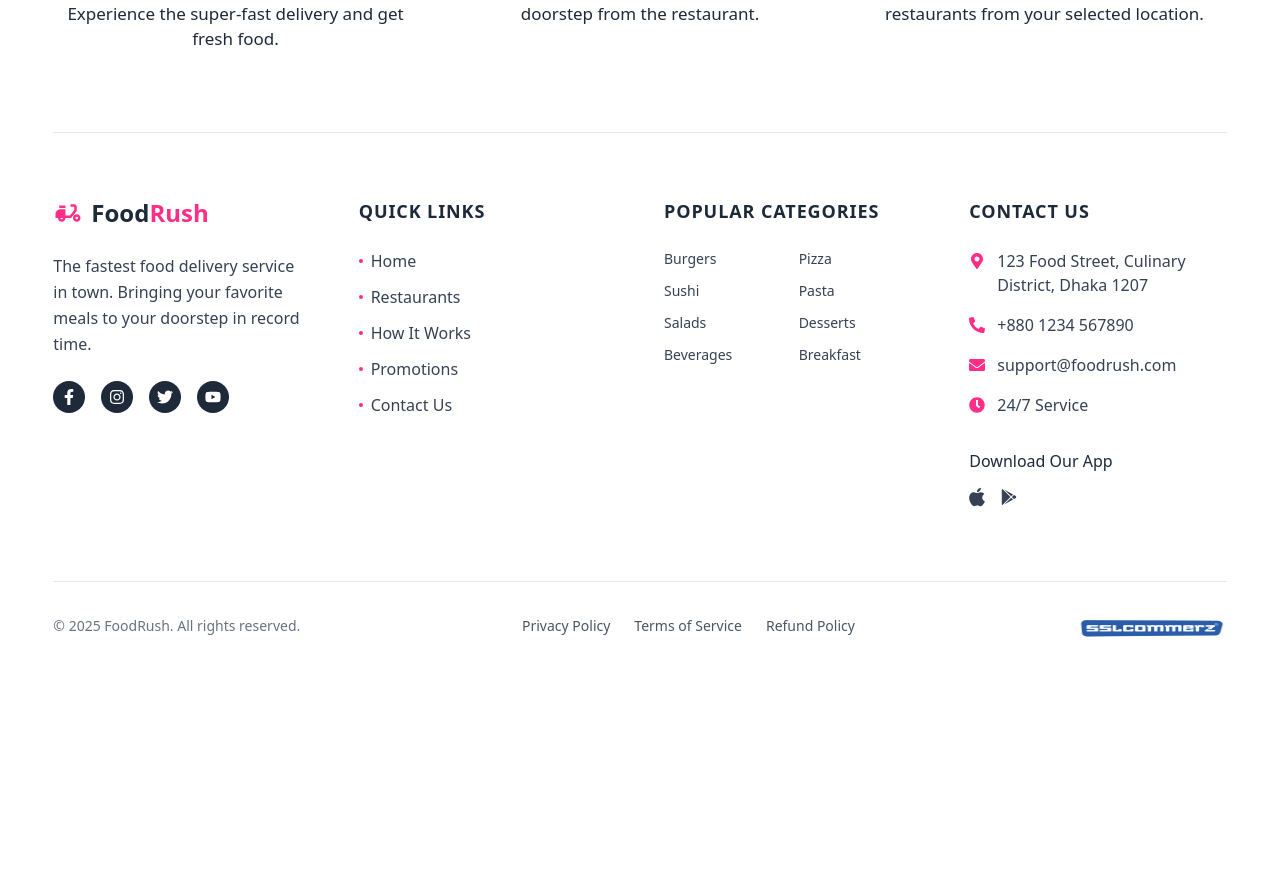
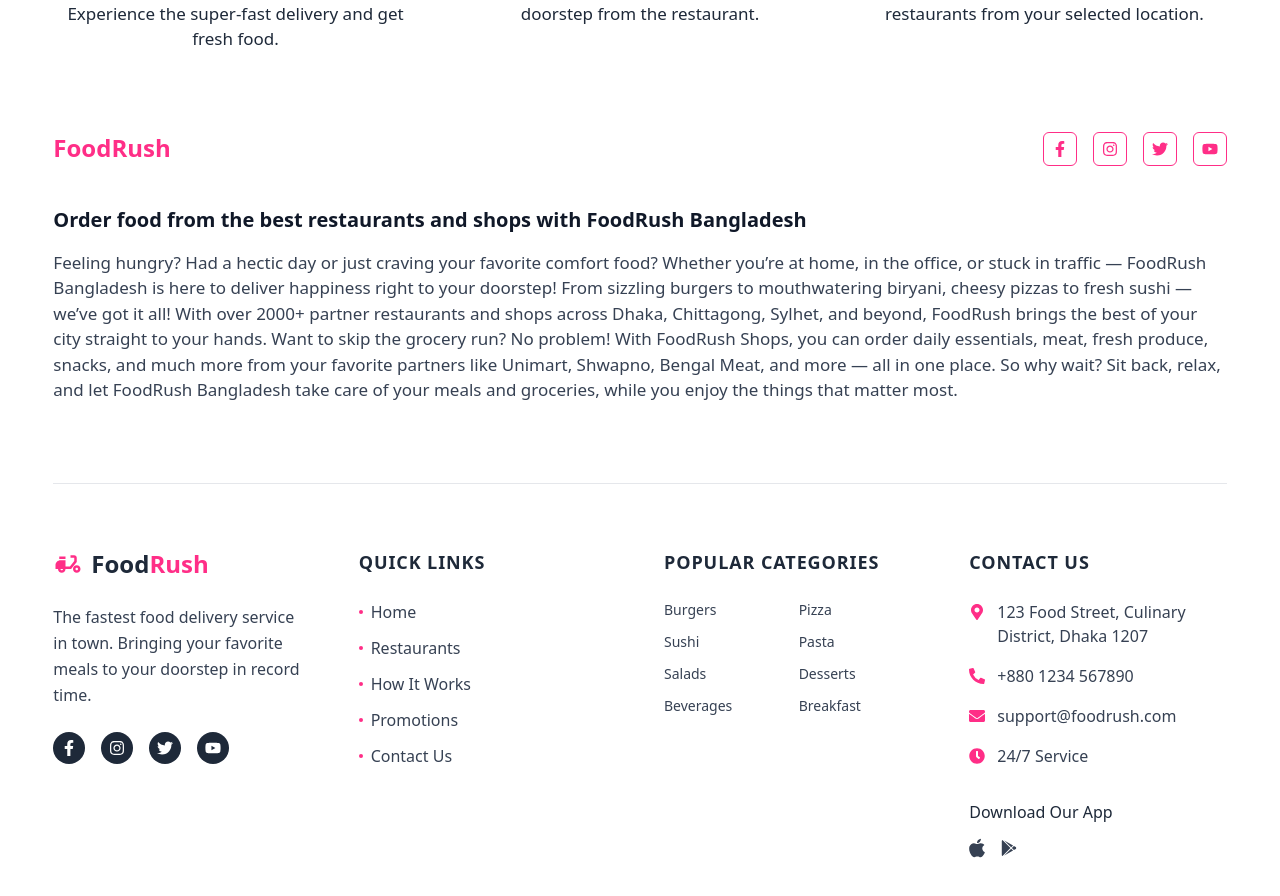
Before and after one commit to jahidhasan6676/foodrush-bangladesh-website, a Next.js app: page / in a window 1280 px wide. Shown: the part 1187-2083 px from the top of the page. Before the commit the page ends 1858 px from the top, so only its background shows below. Built offline with nearby package versions, Linux system fonts and the light colour scheme.

Commit message:
foodrush overview section design complete

```diff
--- a/src/app/page.js
+++ b/src/app/page.js
@@ -1,5 +1,6 @@
 import Banner from "@/components/homeSection/Banner";
 import FeatureSection from "@/components/homeSection/FeatureSection";
+import FoodRushOverview from "@/components/homeSection/FoodRushOverview";
 import PartnershipSection from "@/components/homeSection/PartnershipSection";
 
 
@@ -10,6 +11,7 @@
       <Banner/>
       <PartnershipSection/>
       <FeatureSection/>
+      <FoodRushOverview/>
 
     </div>
   );
--- /dev/null
+++ b/src/components/homeSection/FoodRushOverview.jsx
@@ -0,0 +1,39 @@
+import React from 'react';
+import { FaFacebookF, FaInstagram, FaTwitter, FaYoutube } from 'react-icons/fa';
+
+const FoodRushOverview = () => {
+    return (
+        <div className='w-11/12 mx-auto pb-20 '>
+            {/* name */}
+            <div className='flex justify-between mb-10'>
+                <div>
+                    <h2 className='text-2xl font-semibold md:font-bold text-[#ff2e87]'>FoodRush</h2>
+                </div>
+                <div className="flex space-x-4">
+                    <a href="#" className="border border-[#ff2e87] hover:bg-[#ff2e87] text-[#ff2e87] hover:text-white p-2 rounded-md transition-colors">
+                        <FaFacebookF className="w-4 h-4" />
+                    </a>
+                    <a href="#" className="border border-[#ff2e87] hover:bg-[#ff2e87] text-[#ff2e87] hover:text-white p-2 rounded-md transition-colors">
+                        <FaInstagram className="w-4 h-4" />
+                    </a>
+                    <a href="#" className="border border-[#ff2e87] hover:bg-[#ff2e87] text-[#ff2e87] hover:text-white p-2 rounded-md transition-colors">
+                        <FaTwitter className="w-4 h-4" />
+                    </a>
+                    <a href="#" className="border border-[#ff2e87] hover:bg-[#ff2e87] text-[#ff2e87] hover:text-white p-2 rounded-md transition-colors">
+                        <FaYoutube className="w-4 h-4" />
+                    </a>
+                </div>
+            </div>
+            {/* content */}
+            <div>
+                <h2 className='text-xl font-semibold mb-4 text-gray-900'>Order food from the best restaurants and shops with FoodRush Bangladesh</h2>
+                <p className='text-[17px] text-gray-700'>Feeling hungry? Had a hectic day or just craving your favorite comfort food? Whether you’re at home, in the office, or stuck in traffic — FoodRush Bangladesh is here to deliver happiness right to your doorstep! From sizzling burgers to mouthwatering biryani, cheesy pizzas to fresh sushi — we’ve got it all! With over 2000+ partner restaurants and shops across Dhaka, Chittagong, Sylhet, and beyond, FoodRush brings the best of your city straight to your hands. Want to skip the grocery run? No problem! With FoodRush Shops, you can order daily essentials, meat, fresh produce, snacks, and much more from your favorite partners like Unimart, Shwapno, Bengal Meat, and more — all in one place.
+                So why wait? Sit back, relax, and let FoodRush Bangladesh take care of your meals and groceries, while you enjoy the things that matter most.
+
+                </p>
+            </div>
+        </div>
+    );
+};
+
+export default FoodRushOverview;
```
Also changed, not shown: src/components/Footer.jsx (line endings or trailing spaces).
